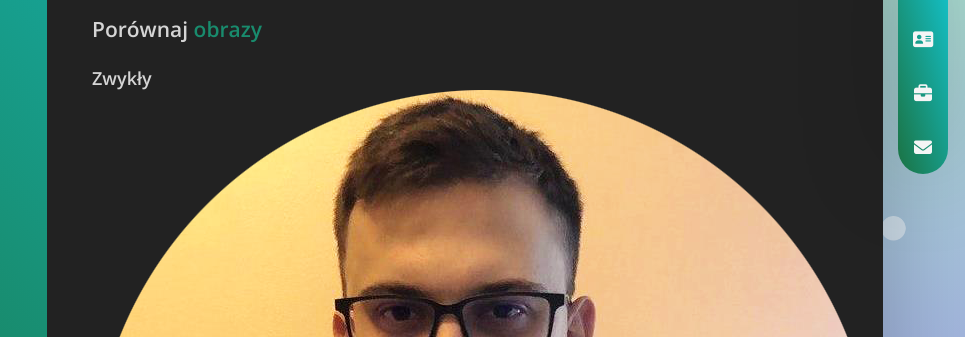
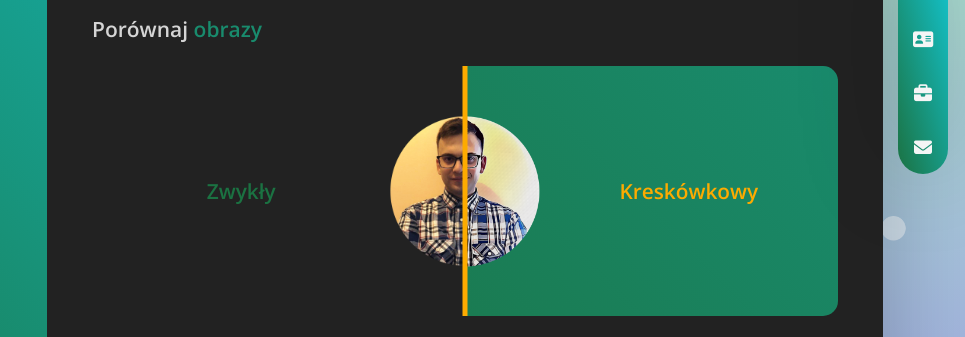
Before and after one commit to ruslan-horyn/new_CV_Portfolio, a website: page index.html in a window 1280 px wide. Shown: the part 176-513 px from the top of the page, 315-1280 px from the left. Drawn offline with nearby package versions, Linux system fonts and the light colour scheme; some packages are replaced by stand-ins of ours.

Commit message:
add css style to split-screen section

```diff
--- a/css/style.css
+++ b/css/style.css
@@ -220,6 +220,109 @@
     opacity: 0;
     left: -100%;
   }
+}
+
+.portfolio__container {
+  margin-bottom: 50px;
+}
+
+.screen__container {
+  position: relative;
+  width: 100%;
+  overflow: hidden;
+  min-height: 250px;
+  border-radius: 15px;
+}
+
+.screen__handle {
+  pointer-events: none;
+  position: absolute;
+  height: 100%;
+  background-color: #FDAB00;
+  width: 5px;
+  top: 0;
+  left: 50%;
+  -webkit-transform: translateX(-50%);
+  -ms-transform: translateX(-50%);
+  transform: translateX(-50%);
+  z-index: 20;
+}
+
+.layer {
+  pointer-events: none;
+}
+
+.layer__container {
+  position: absolute;
+  top: 0;
+  bottom: 0;
+  width: 50%;
+  overflow: hidden;
+}
+
+.layer__container-top {
+  left: 0;
+}
+
+.layer__container-bottom {
+  right: 0;
+}
+
+.layer__body {
+  position: absolute;
+  top: 0;
+  bottom: 0;
+  width: 780px;
+}
+
+.layer__body-top {
+  z-index: 5;
+}
+
+.layer__body-bottom {
+  right: 0;
+  background: -o-linear-gradient(45deg, #1b7242 0%, #198b6d 100%);
+  background: linear-gradient(45deg, #1b7242 0%, #198b6d 100%);
+}
+
+.layer__body img {
+  position: absolute;
+  max-width: 20%;
+  top: 50%;
+  left: 50%;
+  -webkit-transform: translate(-50%, -50%);
+  -ms-transform: translate(-50%, -50%);
+  transform: translate(-50%, -50%);
+}
+
+.layer__text {
+  position: absolute;
+  top: 50%;
+  -webkit-transform: translateY(-50%);
+  -ms-transform: translateY(-50%);
+  transform: translateY(-50%);
+  text-align: center;
+  width: 40%;
+}
+
+.layer__text-top {
+  left: 0;
+}
+
+.layer__text-top h5 {
+  color: #1b7242;
+}
+
+.layer__text-bottom {
+  right: 0;
+}
+
+.layer__text-bottom h5 {
+  color: #FDAB00;
+}
+
+.layer__text h5 {
+  font-size: 1.3rem;
 }
 
 *,
@@ -1687,6 +1790,14 @@ p {
 }
 
 @media only screen and (max-width: 500px) {
+  .layer__body img {
+    max-width: 35%;
+  }
+
+  .layer__text h5 {
+    display: none;
+  }
+
   .home-section .home-title h2 {
     font-size: 32px;
     line-height: 32px;
--- a/js/script.js
+++ b/js/script.js
@@ -92,6 +92,33 @@ window.addEventListener('resize', function () {
     document.querySelector('.certificates').classList.remove('min');
     document.querySelector('.contact-content').classList.remove('min');
   }
+});
+""; // ----------------------- Split screen -----------------------//
+
+var screenContainer = document.querySelector(".screen__container");
+var layerBody = document.querySelectorAll(".layer__body");
+var screenHandle = document.querySelector(".screen__handle");
+var layerContainerTop = document.querySelector(".layer__container-top");
+var layerContainerBottom = document.querySelector(".layer__container-bottom");
+window.addEventListener('resize', function () {
+  var screenContainerWidth = screenContainer.offsetWidth;
+  layerBody.forEach(function (item) {
+    item.style.width = screenContainerWidth + 'px';
+  });
+});
+window.addEventListener('load', function () {
+  var screenContainerWidth = screenContainer.offsetWidth;
+  layerBody.forEach(function (item) {
+    item.style.width = screenContainerWidth + 'px';
+  });
+});
+screenContainer.addEventListener('mousemove', function (e) {
+  var handlePos = e.offsetX;
+  screenHandle.style.left = handlePos + 'px';
+  var layerBottomWidth = screenContainer.offsetWidth - e.offsetX;
+  var layerTopWidth = screenContainer.offsetWidth - layerBottomWidth;
+  layerContainerBottom.style.width = layerBottomWidth + 'px';
+  layerContainerTop.style.width = layerTopWidth + 'px';
 });
 
 var DrawAnimation = /*#__PURE__*/function () {
```
Also changed, not shown: css/style.min.css, js/script.min.js.
